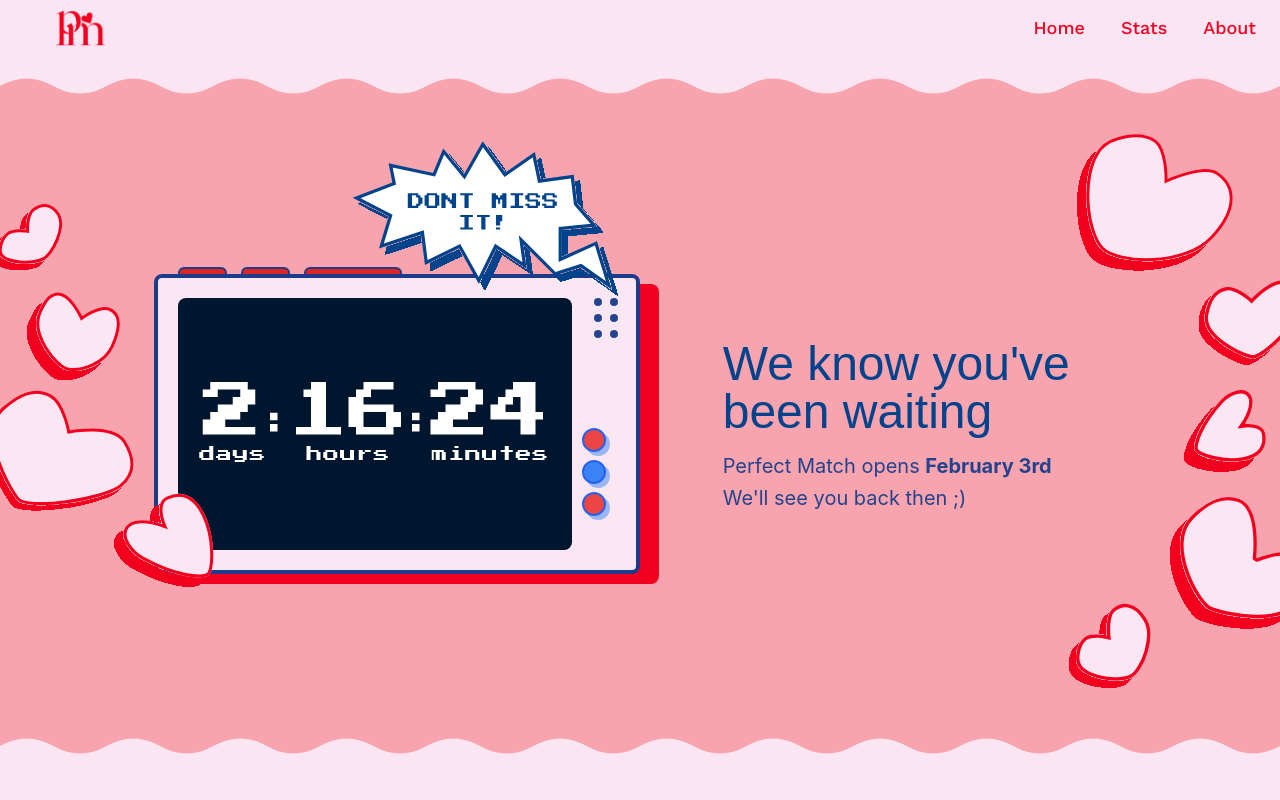
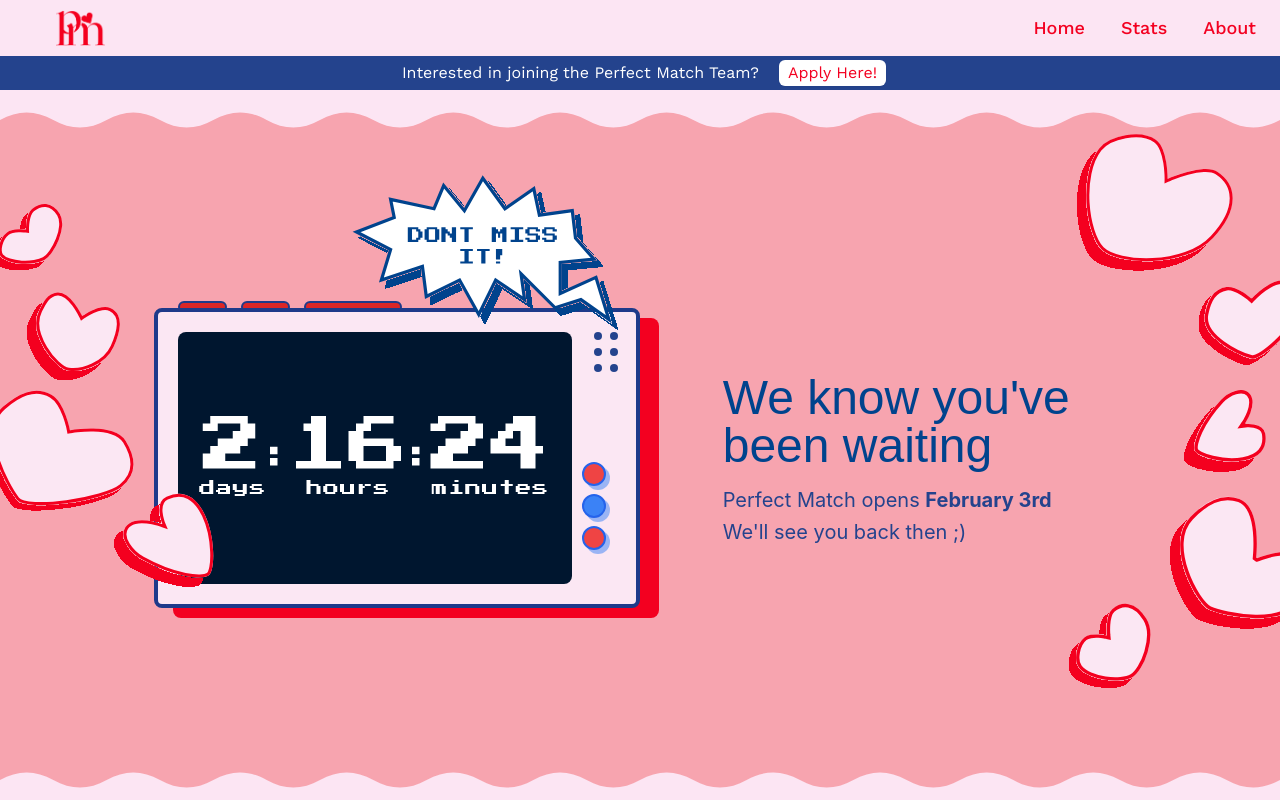
Before and after one commit to wyatt/perfect-match-web, a Next.js app: page / in a window 1280 px wide. Shown: the top 800 px of the page. Built offline with nearby package versions, Linux system fonts and the light colour scheme; no server answers; the database is empty; a web font is replaced by a local one.

Commit message:
Added Header for Recruit 2025 Back, Updated Styling

```diff
--- a/components/header/header.tsx
+++ b/components/header/header.tsx
@@ -67,27 +67,27 @@ function Header(props: any) {
                     </div>
                 </div>
             </nav>
-            {/* <div className="bg-rose-400">
+            <div className="bg-pmblue-500">
                 <div className="py-2 px-3 sm:px-0 sm:py-3 md:pt-1 md:pb-0 flex">
-                    <div className="flex flex-wrap items-center sm:mx-auto">
+                    <div className="flex flex-wrap justify-center items-center sm:mx-auto">
                         <div>
-                            <p className="ml-2 font-small text-white sm:text-lg md:text-base pb-1">
+                            <p className="ml-2 font-work-sans text-white sm:text-lg md:text-base pb-1">
                                 Interested in joining the Perfect Match Team?
                             </p>
                         </div>
-                        <div className="order-3 mt-2 w-full flex-shrink-0 sm:w-auto sm:ml-5 sm:mt-0">
+                        <div className="order-3 font-work-sans mt-2 w-full flex-shrink-0 sm:w-auto sm:ml-5 sm:mt-0">
                             <a
                                 href="https://forms.gle/Jv5th8zbajVF6qN6A"
                                 target="_blank"
                                 rel="noreferrer"
-                                className="flex items-center justify-center rounded-md border border-transparent bg-white sm:px-4 md:px-2 mb-1 text-sm font-small text-rose-400 shadow-sm hover:bg-rose-50 sm:text-lg md:text-base"
+                                className="flex items-center text-pmred-500 justify-center rounded-md border border-transparent bg-white sm:px-4 md:px-2 mb-1 text-sm font-work-sans text-pmpink2-500 shadow-sm sm:text-lg md:text-base"
                             >
                                 Apply Here!
                             </a>
                         </div>
                     </div>
                 </div>
-            </div> */}
+            </div>
         </header>
     );
 }
```
